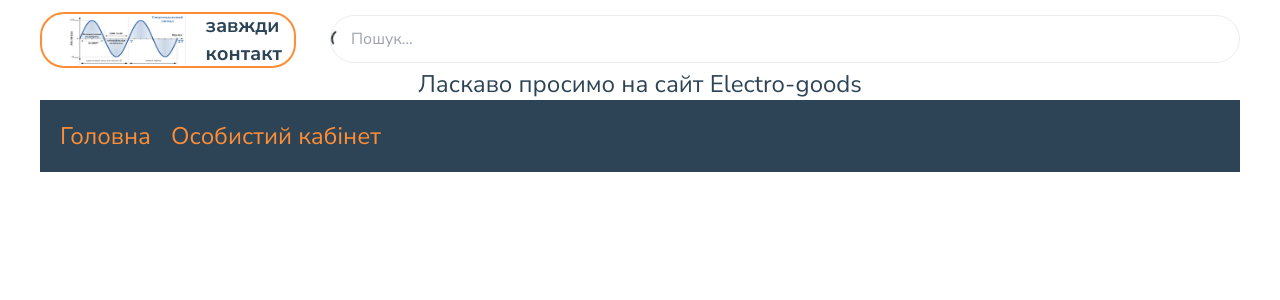
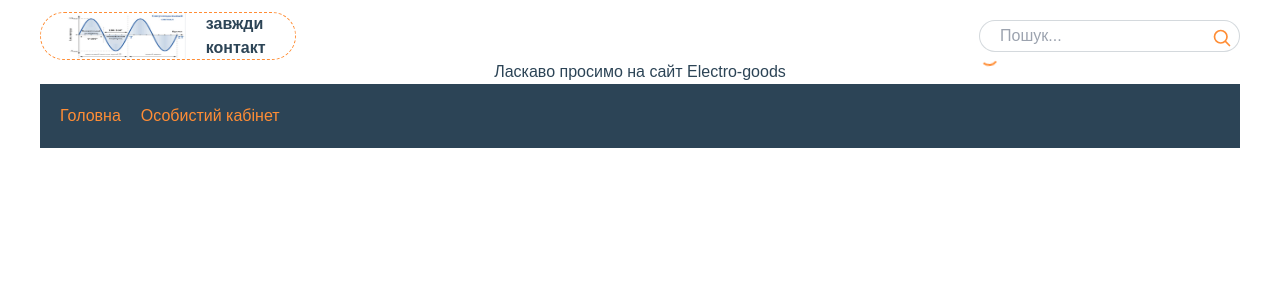
Before and after one commit to TheK0S/electro-goods, a React (Create React App) app: page / in a window 1280 px wide. Shown: the top 300 px of the page. Built offline with nearby package versions, Linux system fonts and the light colour scheme.

Commit message:
add border. add colors

```diff
--- a/src/components/Logo/Logo.tsx
+++ b/src/components/Logo/Logo.tsx
@@ -1,9 +1,9 @@
 export const Logo = () => {
     return (
-        <div className='logo flex justify-around w-40 h-7 pl-1 md:pl-4 md:w-64 md:min-w-64 md:h-14 border-solid border-secondary border-2 rounded-3xl '>
+        <div className='logo flex justify-around w-40 h-7 pl-1 md:pl-4 md:w-64 md:min-w-64 md:h-12 border-dashed border-secondary border-1 rounded-3xl '>
             <div className=' w-1/2'><img className='logo-img w-full h-full' src="logo.jpg" alt="logo" />
                 </div>
-            <div className='logo-text w-1/3 text-[10px] leading-[10px]  md:text-xl font-bold text-main self-center'>завжди контакт</div>
+            <div className='logo-text w-1/3 text-[10px] leading-[10px]  md:text-base font-bold text-main self-center'>завжди контакт</div>
         </div>
     );
 }
--- a/src/components/SearchPanel/SearchPanel.scss
+++ b/src/components/SearchPanel/SearchPanel.scss
@@ -1,96 +1,92 @@
 @import '../../variables.scss';
 
-.search-form-wrap {
-    height: 50px;
-    min-width: calc(100% - $width-logo-lx - 30px);
-}
+// .search-form-wrap {
+//     height: 50px;
+//     min-width: calc(100% - $width-logo-lx - 30px);
+// }
 
-.form-element-wrapper{
-    display: flex;
-    position: relative;
-}
+// .form-element-wrapper{
+//     display: flex;
+//     position: relative;
+// }
 
-.loader-circle{
-    width: 20px;
-    height: 20px;
-    min-width: 20px;
-    display: block;
-    align-self: center;
-    position: absolute;
-    top: 50%;
-    transform: translateY(-50%);
-    left: 1px;
-    background-repeat: 100%;
-}
+// .searchForm-loader-circle{
+//     width: 20px;
+//     height: 20px;
+//     min-width: 20px;
+//     display: block;
+//     align-self: center;
+//     position: absolute;
+//     top: 50%;
+//     transform: translateY(-150%);
+//     left: 1px;
+//     background-repeat: 100%;
+// }
 
-.loader-circle:before {
-    position: absolute;
-    content: "";
-    top: 0;
-    left: 0;
-    width: 20px;
-    height: 20px;
-    border-width: 2px;
-    border-radius: 100%;
-    border-style: solid;
-    border-color: transparent;
-    z-index: 100;
-    border-top-color: #2b343c;
-    animation: loader-spin 1s infinite;
-}
+// .searchForm-loader-circle:before {
+//     position: absolute;
+//     content: "";
+//     top: 0;
+//     left: 0;
+//     width: 20px;
+//     height: 20px;
+//     border-width: 2px;
+//     border-radius: 100%;
+//     border-style: solid;
+//     border-color: transparent;
+//     z-index: 100;
+//     border-top-color: #2b343c;
+//     animation: loader-spin 1s infinite;
+// }
 
-@keyframes loader-spin {
-    0% {
-        transform: rotate(0);
-    }
-    100% {
-        transform: rotate(360deg);
-    }
-   }
+// @keyframes loader-spin {
+//     0% {
+//         transform: rotate(0);
+//     }
+//     100% {
+//         transform: rotate(360deg);
+//     }
+//    }
 
-.input-search{
-    width: 100%;
-    height: 48px;
-    padding: 0 34px 0 20px;
-    border-radius: 40px;
-    border: 1px solid #ededed;
-    color: #999;
-    font-size: 16px;
-    line-height: 24px;
-}
+// .searchForm-input{
+//     width: 100%;
+//     height: 48px;
+//     padding: 0 34px 0 20px;
+//     border-radius: 40px;
+//     border: 1px solid #ededed;
+//     color: #999;
+//     font-size: 16px;
+//     line-height: 24px;
+// }
 
-.btn-search{
-    position: absolute;
-    width: 50px;
-    right: 0;
-    top: 0;
-    bottom: 0;
-    // background: rgba(232, 167, 167, 0.3);
-    border-radius: 0 40px 40px 0;
-    border: none;
-    img{
-        width: 5%;
-        font-size: 20px;
-    color: #ff8d35;
-    }
-}
+// .btn-search{
+//     position: absolute;
+//     width: 50px;
+//     right: 0;
+//     top: 0;
+//     bottom: 0;
+//     // background: rgba(232, 167, 167, 0.3);
+//     border-radius: 0 40px 40px 0;
+//     border: none;
+
+// }
 
 .icon-search{
 }
 
-.icon-search:before {
-    font-family: "fontello";
-    content: '\e801';
+.searchForm-icon:before {
+    // font-family: "fontello";
+    // content: '\e801';
     font-size: 20px;
-    color: $clr-secondary;
-    cursor: pointer;
-    font-family: fontello;
-    font-style: normal;
-    font-weight: 400;
-    display: inline-block;
-    text-decoration: inherit;
-    text-align: center;
-    font-variant: normal;
-    text-transform: none;
-    line-height: 1em;
+    // color: $clr-secondary;
+    // cursor: pointer;
+    // font-family: fontello;
+    // font-style: normal;
+    // font-weight: 400;
+    // display: inline-block;
+    // text-decoration: inherit;
+    // text-align: center;
+    // font-variant: normal;
+    // text-transform: none;
+    // line-height: 1em;
 }
--- a/src/components/SearchPanel/SearchPanel.tsx
+++ b/src/components/SearchPanel/SearchPanel.tsx
@@ -1,4 +1,4 @@
-import "./SearchPanel.scss";
+// import "./SearchPanel.scss";
 
 export const SearchPanel = () => {
 
@@ -8,13 +8,26 @@ export const SearchPanel = () => {
   }
 
   return (
-    <div className="search-form-wrap mt-5 md:mt-0">
-      <div className="form-element-wrapper">
-        <div className="loader-circle" id="header-search-loader">
+    <div className="searchForm-wrap block h-8 md:h-8 mt-5 md:mt-0">
+      <div className="searchForm-element-wrapper flex relative">
+        <div className="searchForm-loader-circle block absolute top-1/2
+        translate-y-1/2 w-5 h-5
+        before:absolute before:content-{''} before:t-0 before:l-0 before:w-5 before:h-5
+        before:border-2 before:border-solid before:rounded-[100%] before:z-10
+        before:border-transparent before:border-t-secondary before:animate-spin
+         " id="header-search-loader">
           </div>  {/*show loader*/ }
-        <input type="text" className="form-control input-search ui-autocomplete-input" id="header-search-field" name="term" value="" placeholder="Пошук..." autoComplete="off"/>
-          <button className="btn-search">
-          <i className="icon-search"></i>
+        <input type="text" className="searchForm-input w-full h-8 md:h-8 pr-8 pl-5
+        border-1 border-solid border-main--light rounded-full text-base"
+        id="searchForm-input text-sm" name="term" value="" placeholder="Пошук..." autoComplete="off"/>
+          <button className="searchForm-icon-wrap absolute text-secondary right-[8px] top-[3px] bottom-0 rounded-r-10
+           ">
+            <svg xmlns="http://www.w3.org/2000/svg" fill="none" viewBox="0 0 24 24" strokeWidth={2} stroke="currentColor" className="w-5 h-5">
+              <path strokeLinecap="round" strokeLinejoin="round" d="m21 21-5.197-5.197m0 0A7.5 7.5 0 1 0 5.196 5.196a7.5 7.5 0 0 0 10.607 10.607Z" />
+            </svg>
+
+
+          {/* <i className="searchForm-icon"></i> */}
           </button>
       </div>
       <div className="search-results" id="header-search-result">
--- a/src/index.css
+++ b/src/index.css
@@ -1,21 +1,4 @@
-/* body {
-  margin: 0;
-  padding: 0;
-  box-sizing: border-box;
-  font-family: -apple-system, BlinkMacSystemFont, 'Segoe UI', 'Roboto', 'Oxygen',
-    'Ubuntu', 'Cantarell', 'Fira Sans', 'Droid Sans', 'Helvetica Neue',
-    sans-serif;
-  -webkit-font-smoothing: antialiased;
-  -moz-osx-font-smoothing: grayscale;
-}
-
-code {
-  font-family: source-code-pro, Menlo, Monaco, Consolas, 'Courier New',
-    monospace;
-} */
 @import url("https://fonts.googleapis.com/css2?family=Nunito+Sans:ital,opsz,wght@0,6..12,200;0,6..12,300;0,6..12,400;0,6..12,500;0,6..12,600;0,6..12,700;0,6..12,800;1,6..12,1000&display=swap");
-/* @import url('./fonts/fonts.css'); */
-
 
 @tailwind base;
 @tailwind components;
@@ -23,8 +6,7 @@ code {
 
 @layer base{
   body {
-    @apply text-main text-2xl ;
+    @apply text-main text-base ;
     font-family: 'Nunito', sans-serif;
-    font-family: 'Nunito Sans', sans-serif;
   }
 }
--- a/src/variables.scss
+++ b/src/variables.scss
@@ -9,7 +9,7 @@
 
 
 /*colors*/
-$clr-main:#2c4456;
+$clr-main:rgb(44, 68, 86);
 $clr-secondary: #ff8d35;
 $clr-attention: red;
 $clr-mainText:$clr-secondary;
--- a/tailwind.config.js
+++ b/tailwind.config.js
@@ -1,6 +1,3 @@
-
-
-
 /** @type {import('tailwindcss').Config} */
 module.exports = {
   content: ["./src/**/*.{html,js,jsx,ts,tsx}"],
@@ -12,43 +9,18 @@ module.exports = {
         xl: '40px',
       },
     },
-    // screens: {
-    //   'sm': '640px',
-    //   // => @media (min-width: 640px) { ... }
-
-    //   'md': '768px',
-    //   // => @media (min-width: 768px) { ... }
-
-    //   'lg': '1024px',
-    //   // => @media (min-width: 1024px) { ... }
-
-    //   'xl': '1280px',
-    //   // => @media (min-width: 1280px) { ... }
-
-    //   '2xl': '1536px',
-    //   // => @media (min-width: 1536px) { ... }
-    // },
-
-    // screens: {
-    //   'tablet': '640px',
-    //   // => @media (min-width: 640px) { ... }
-
-    //   'laptop': '1024px',
-    //   // => @media (min-width: 1024px) { ... }
-
-    //   'desktop': '1280px',
-    //   // => @media (min-width: 1280px) { ... }
-    // },
-
     colors: {
       'main': '#2c4456',
+      'main--light': 'rgba(44, 68, 86, 0.2)',
       'secondary': '#ff8d35',
       'red': 'red',
+      'transparent': 'transparent',
     },
 
-
     extend: {
-
+      borderWidth: {
+        '1': '1px',
+       },
     },
   },
   plugins: [],
```
